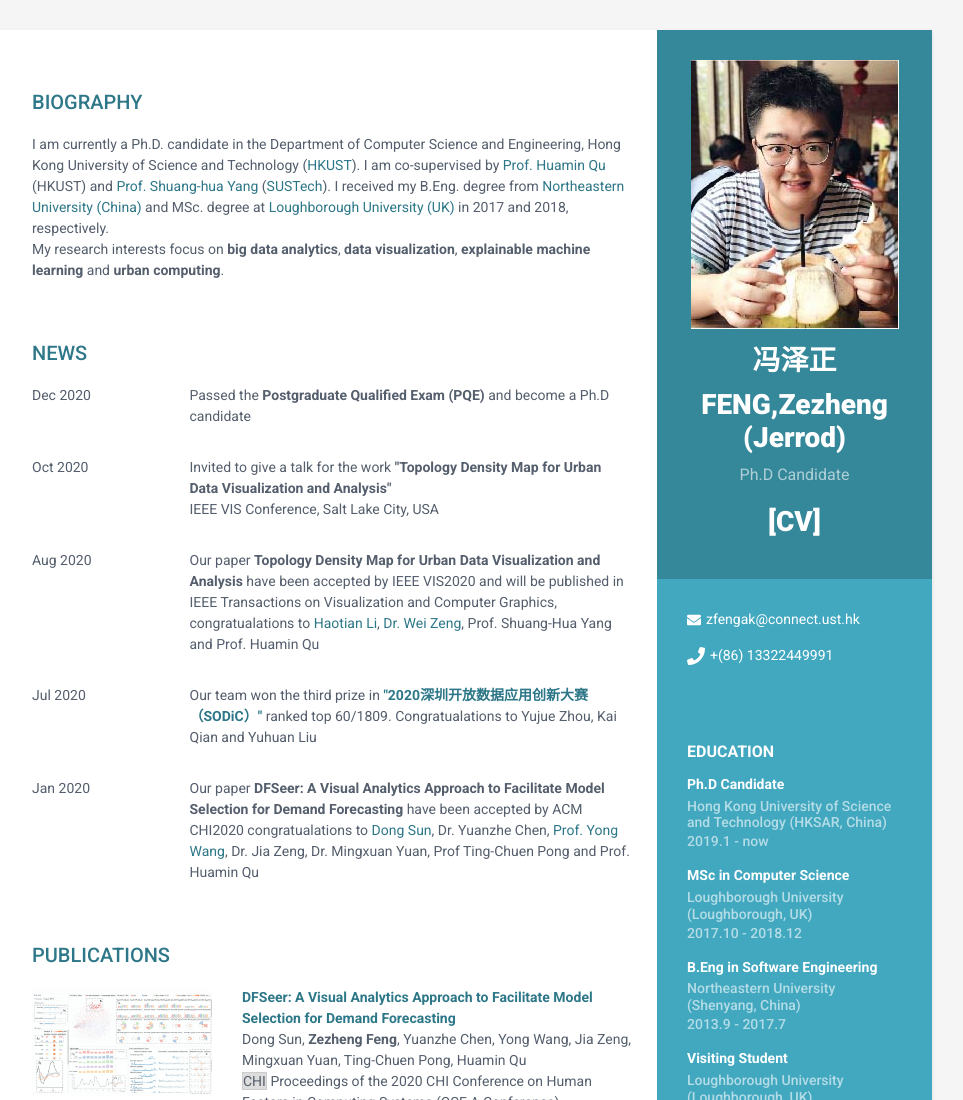
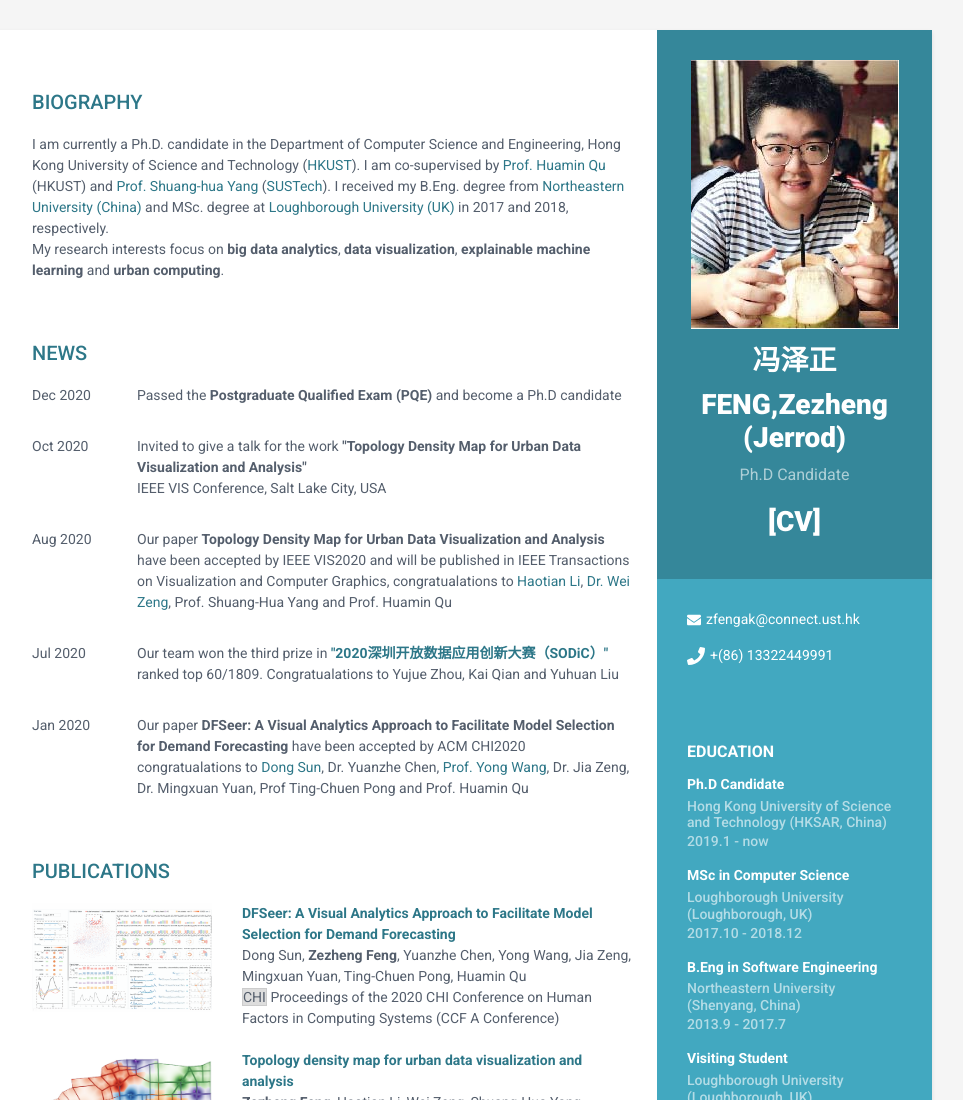
Before and after one commit to JerrodFeng/jerrodfeng.github.io, a plain HTML site: page index.html in a window 1280 px wide. Shown: the top 1100 px of the page, without its empty margins (188-1151 px from the left). Drawn offline with Linux system fonts and the light colour scheme.

Commit message:
Update index.html

```diff
--- a/index.html
+++ b/index.html
@@ -106,32 +106,32 @@
 
 			<div class="item">
 				<div class = "row">
-					<div class = "col-md-3" ><span text-align:right>Dec 2020</span></div>
-					<div class="col-md-9">Passed the <b>Postgraduate Qualified Exam (PQE)</b> and become a Ph.D candidate</div>
+					<div class = "col-md-2" ><span text-align:right>Dec 2020</span></div>
+					<div class="col-md-10">Passed the <b>Postgraduate Qualified Exam (PQE)</b> and become a Ph.D candidate</div>
 				</div>
 			</div><!--//item-->
 			<div class="item">
 				<div class = "row">
-					<div class = "col-md-3" ><span text-align:right>Oct 2020</span></div>
-					<div class="col-md-9">Invited to give a talk for the work <b>"Topology Density Map for Urban Data Visualization and Analysis"</b><br>IEEE VIS Conference, Salt Lake City, USA</div>
+					<div class = "col-md-2" ><span text-align:right>Oct 2020</span></div>
+					<div class="col-md-10">Invited to give a talk for the work <b>"Topology Density Map for Urban Data Visualization and Analysis"</b><br>IEEE VIS Conference, Salt Lake City, USA</div>
 				</div>
 			</div><!--//item-->
 			<div class="item">
 				<div class = "row">
-					<div class = "col-md-3" ><span text-align:right>Aug 2020</span></div>
-					<div class="col-md-9">Our paper <b>Topology Density Map for Urban Data Visualization and Analysis</b> have been accepted by IEEE VIS2020 and will be published in IEEE Transactions on Visualization and Computer Graphics, congratualations to <a href = "https://haotian-li.com">Haotian Li</a>, <a href = "https://zeng-wei.com">Dr. Wei Zeng</a>, Prof. Shuang-Hua Yang and Prof. Huamin Qu</div>
+					<div class = "col-md-2" ><span text-align:right>Aug 2020</span></div>
+					<div class="col-md-10">Our paper <b>Topology Density Map for Urban Data Visualization and Analysis</b> have been accepted by IEEE VIS2020 and will be published in IEEE Transactions on Visualization and Computer Graphics, congratualations to <a href = "https://haotian-li.com">Haotian Li</a>, <a href = "https://zeng-wei.com">Dr. Wei Zeng</a>, Prof. Shuang-Hua Yang and Prof. Huamin Qu</div>
 				</div>
 			</div><!--//item-->
 			<div class="item">
 				<div class = "row">
-					<div class = "col-md-3" ><span text-align:right>Jul 2020</span></div>
-					<div class="col-md-9">Our team won the third prize in <a href ="http://cse.sustech.edu.cn/cn/news/view/id/757"><b>"2020深圳开放数据应用创新大赛（SODiC）"</b></a> ranked top 60/1809. Congratualations to Yujue Zhou, Kai Qian and Yuhuan Liu</div>
+					<div class = "col-md-2" ><span text-align:right>Jul 2020</span></div>
+					<div class="col-md-10">Our team won the third prize in <a href ="http://cse.sustech.edu.cn/cn/news/view/id/757"><b>"2020深圳开放数据应用创新大赛（SODiC）"</b></a> ranked top 60/1809. Congratualations to Yujue Zhou, Kai Qian and Yuhuan Liu</div>
 				</div>
 			</div><!--//item-->
 			<div class="item">
 				<div class = "row">
-					<div class = "col-md-3" ><span text-align:right>Jan 2020</span></div>
-					<div class="col-md-9">Our paper <b>DFSeer: A Visual Analytics Approach to Facilitate Model
+					<div class = "col-md-2" ><span text-align:right>Jan 2020</span></div>
+					<div class="col-md-10">Our paper <b>DFSeer: A Visual Analytics Approach to Facilitate Model
 						Selection for Demand Forecasting</b> have been accepted by ACM CHI2020 congratualations to <a href = "http://home.cse.ust.hk/~dsunae/">Dong Sun</a>, Dr. Yuanzhe Chen, <a href = "http://yong-wang.org/">Prof. Yong Wang</a>, Dr. Jia Zeng, Dr. Mingxuan Yuan, Prof Ting-Chuen Pong and Prof. Huamin Qu</div>
 				</div>
 			</div><!--//item-->
```
